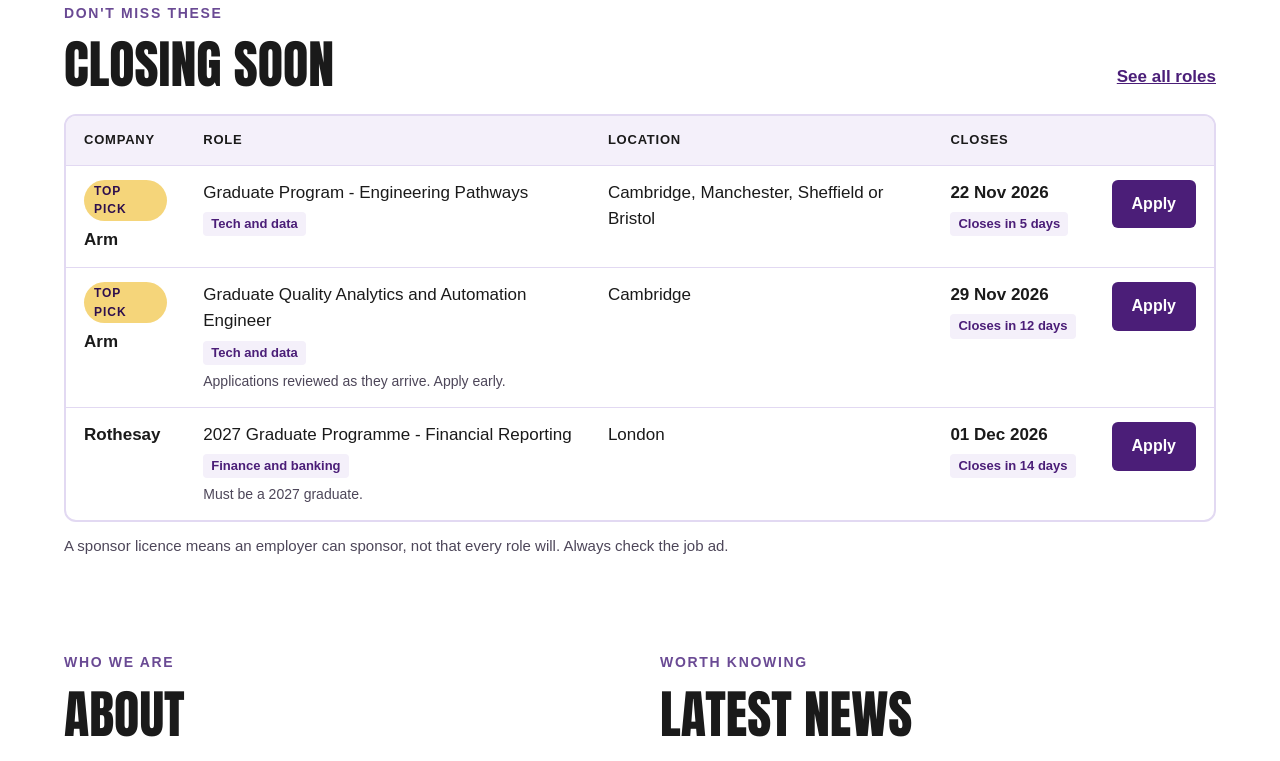
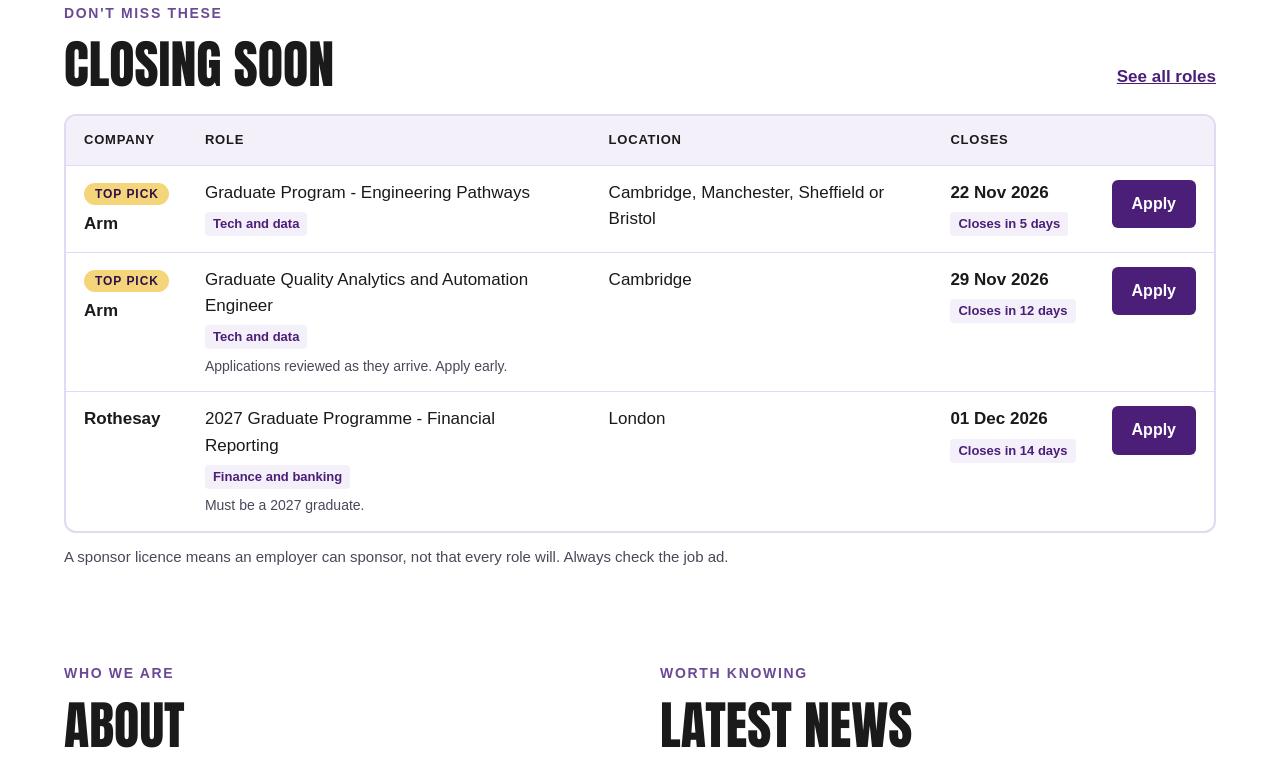
Before and after one commit to TSangosanya/kickstartyou-pages, a plain HTML site: page index.html in a window 1280 px wide. Shown: the part 978-1739 px from the top of the page. Drawn offline with Linux system fonts and the light colour scheme.

Commit message:
Top pick badge: keep on one line, centred
Co-Authored-By: Claude Opus 5.5 <noreply@anthropic.com>

```diff
--- a/assets/site.css
+++ b/assets/site.css
@@ -105,7 +105,7 @@ footer.site .bottom{margin:44px 0 0;padding-top:22px;border-top:1px solid #3d374
 .rtable td.ap{text-align:right}
 .tag{display:inline-block;margin-top:6px;font-size:13px;font-weight:700;background:var(--light);color:var(--purple);padding:2px 8px;border-radius:4px}
 .tag.grey{background:#e4e1e8;color:#3d3742}
-.tag.new{background:var(--sun);color:var(--plum);margin:0 0 6px;font-size:12px;letter-spacing:.08em;text-transform:uppercase;padding:2px 10px;border-radius:999px}
+.tag.new{background:var(--sun);color:var(--plum);margin:0 0 6px;font-size:12px;letter-spacing:.08em;text-transform:uppercase;padding:3px 10px 3px 11px;border-radius:999px;white-space:nowrap;text-align:center;line-height:1.4}
 .tag.hot{background:var(--tang);color:var(--plum);padding:2px 10px;border-radius:999px}
 .tag.pastel{color:var(--plum);font-size:12px;letter-spacing:.06em;text-transform:uppercase;padding:3px 10px;border-radius:999px}
 .tag.solid{background:var(--purple);color:#fff;margin:0}
```
